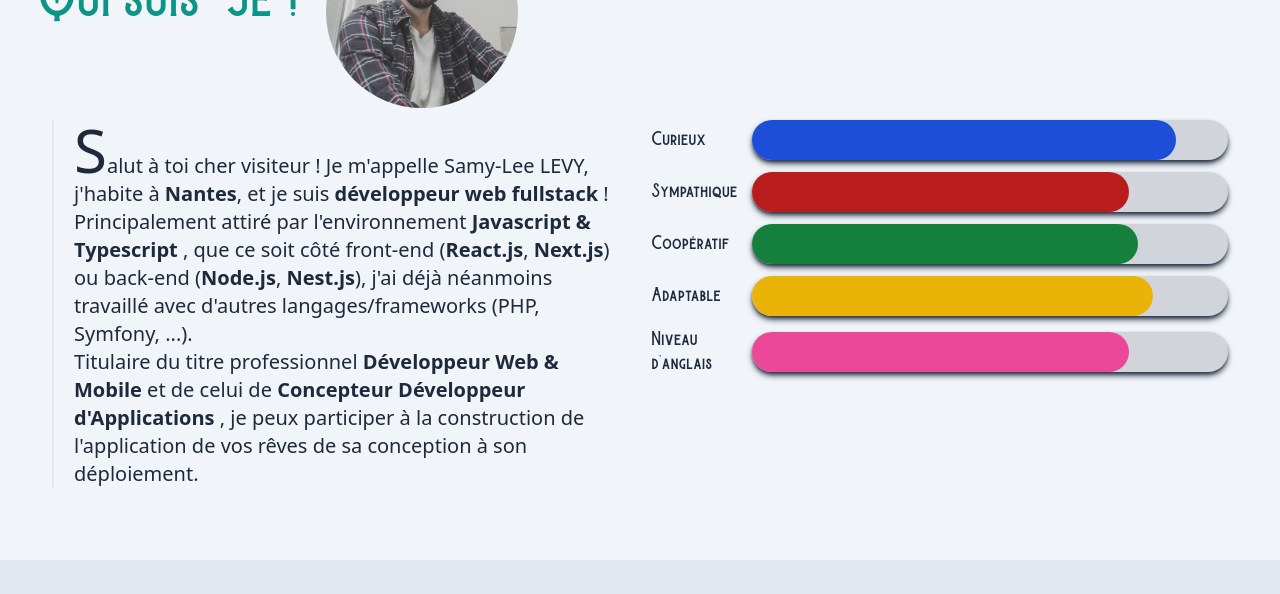
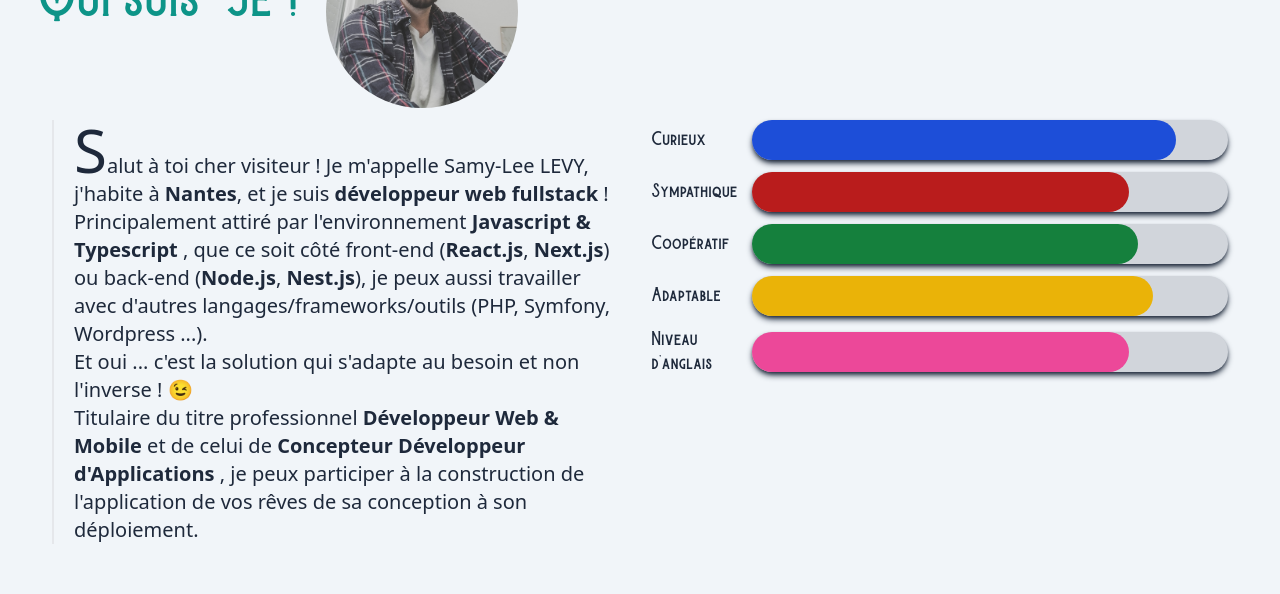
Before and after one commit to samyleedev/samyleedev-portfolio, a Next.js app: page / in a window 1280 px wide. Shown: the part 1020-1614 px from the top of the page. Built offline with nearby package versions, Linux system fonts and the light colour scheme.

Commit message:
edit WhoAmI section

```diff
--- a/pages/index.js
+++ b/pages/index.js
@@ -167,9 +167,11 @@ export default function Home() {
                   <strong className="font-bold">React.js</strong>,{" "}
                   <strong className="font-bold">Next.js</strong>) ou back-end (
                   <strong className="font-bold">Node.js</strong>,{" "}
-                  <strong className="font-bold">Nest.js</strong>), j&apos;ai
-                  déjà néanmoins travaillé avec d&apos;autres
-                  langages/frameworks (PHP, Symfony, ...). <br />
+                  <strong className="font-bold">Nest.js</strong>), je peux aussi
+                  travailler avec d&apos;autres langages/frameworks/outils (PHP,
+                  Symfony, Wordpress ...).
+                  <br /> Et oui ... c'est la solution qui s'adapte au besoin et
+                  non l'inverse ! 😉 <br />
                   Titulaire du titre professionnel{" "}
                   <span className="font-bold">Développeur Web & Mobile</span> et
                   de celui de{" "}
```
